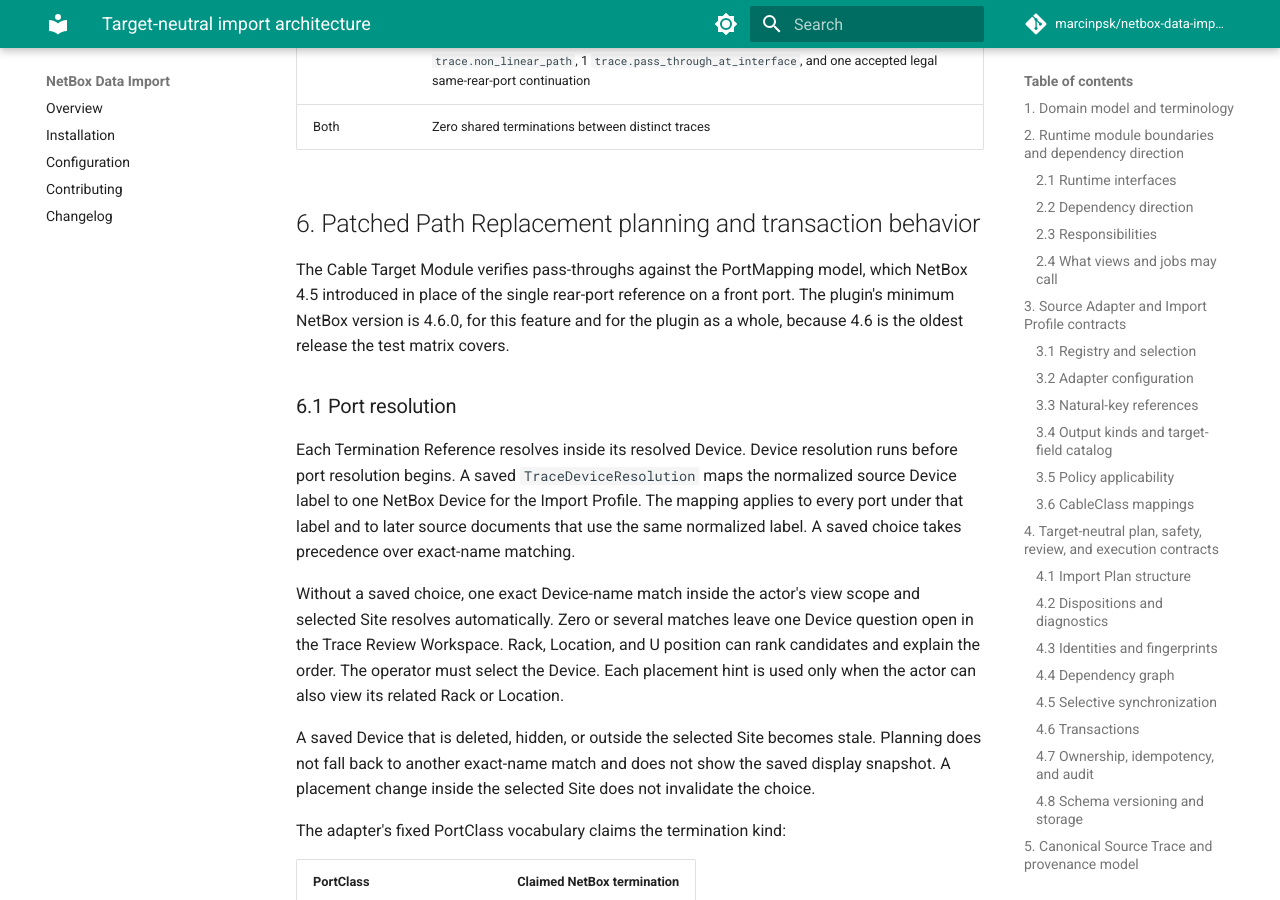
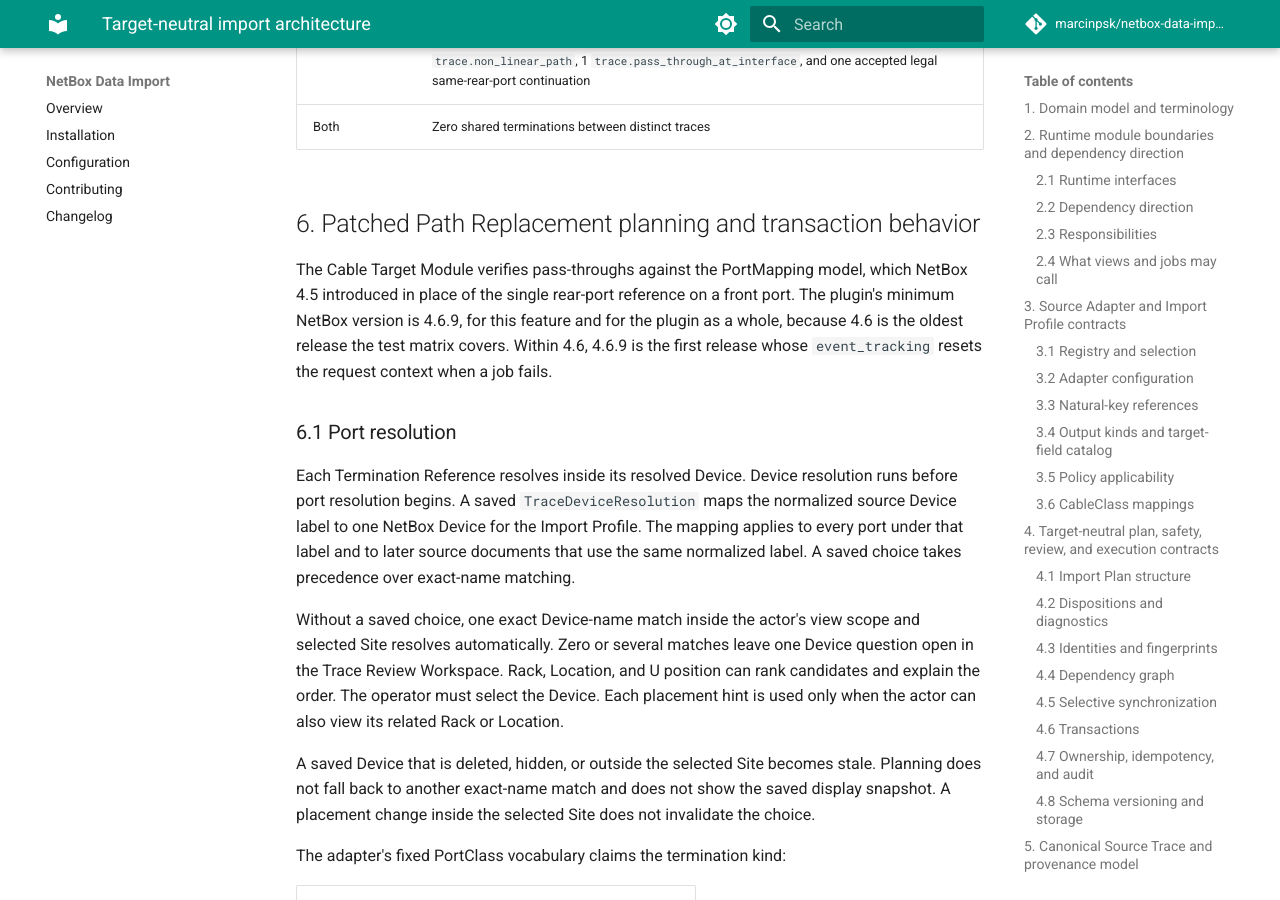
Before and after one commit to marcinpsk/netbox-data-import-plugin, an MkDocs documentation site: the page built from docs/spec/target-neutral-import-architecture.md, in a window 1280 px wide and 900 px high, scrolled down 16469 px. Built offline with MkDocs 1.6.1 and Material for MkDocs 9.7.7, drawn with Linux system fonts in a browser that asks for light colours; comment, search, counter and statistics services are not loaded.

Commit message:
fix(compat): require NetBox 4.6.9
The import job now runs inside NetBox's event_tracking. Before 4.6.9,
event_tracking has no try/finally. A failed job therefore leaves
current_request and the event queue set in a worker process that does
not fork. 4.6.9 resets both. The test matrix runs 4.6.10 and 4.7.0.

```diff
--- a/docs/spec/target-neutral-import-architecture.md
+++ b/docs/spec/target-neutral-import-architecture.md
@@ -589,8 +589,9 @@
 
 The Cable Target Module verifies pass-throughs against the PortMapping model, which NetBox 4.5
 introduced in place of the single rear-port reference on a front port. The plugin's minimum NetBox
-version is 4.6.0, for this feature and for the plugin as a whole, because 4.6 is the oldest release
-the test matrix covers.
+version is 4.6.9, for this feature and for the plugin as a whole, because 4.6 is the oldest release
+the test matrix covers. Within 4.6, 4.6.9 is the first release whose `event_tracking` resets the
+request context when a job fails.
 
 ### 6.1 Port resolution
 
--- a/netbox_data_import/__init__.py
+++ b/netbox_data_import/__init__.py
@@ -17,7 +17,7 @@
     base_url = "data-import"
     author = "Marcin Zieba"
     author_email = "marcinpsk@gmail.com"
-    min_version = "4.6.0"
+    min_version = "4.6.9"
     graphql_schema = "graphql.schema.schema"
 
     default_settings: dict[str, Any] = {
```
Also changed, not shown: AGENTS.md (+1 -1 lines), README.md (+2 -2 lines), 1 other file.
